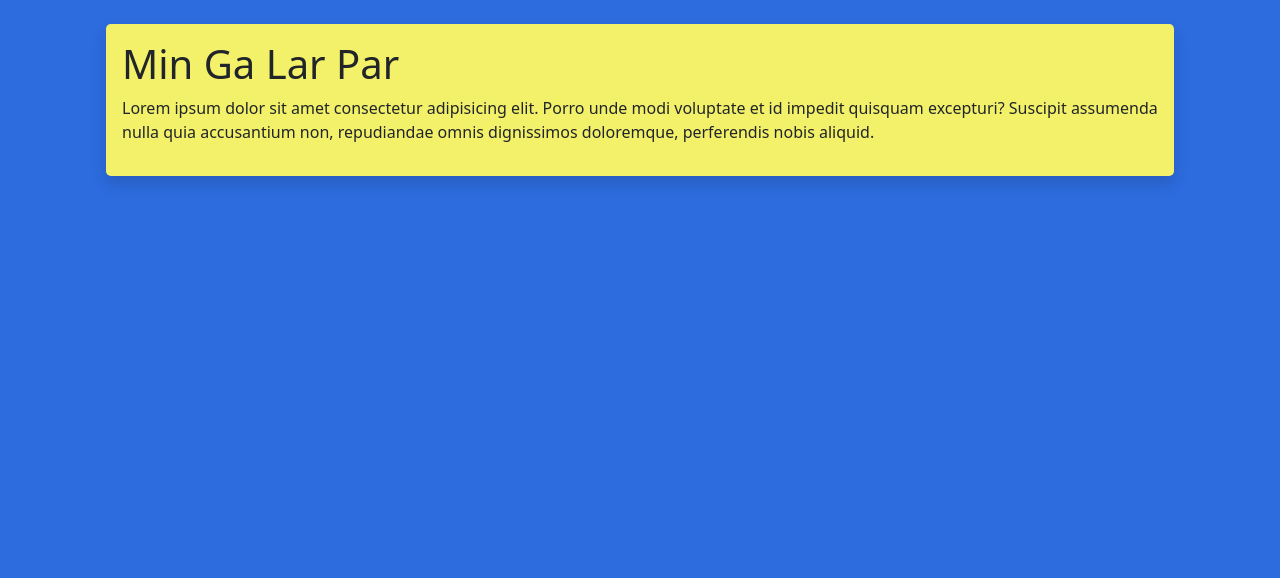
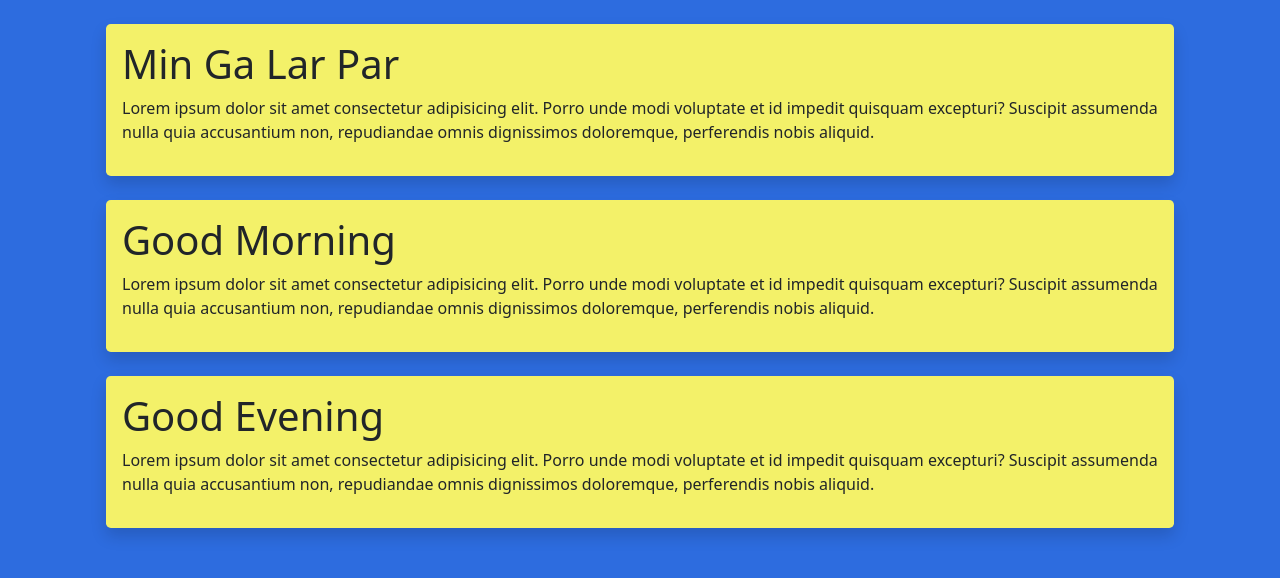
Before and after one commit to aungthuraoo2000/live-git-test, a website: page index.html in a window 1280 px wide. Drawn offline with nearby package versions, Linux system fonts and the light colour scheme.

Commit message:
html edited

```diff
--- a/index.html
+++ b/index.html
@@ -17,6 +17,22 @@
                 doloremque, perferendis nobis aliquid.
             </p>
         </div>
+        <div class=" m-4 p-3 border-2 shadow bg-1 rounded-3">
+            <h1>Good Morning</h1>
+            <p>
+                Lorem ipsum dolor sit amet consectetur adipisicing elit. Porro unde modi voluptate et id impedit
+                quisquam excepturi? Suscipit assumenda nulla quia accusantium non, repudiandae omnis dignissimos
+                doloremque, perferendis nobis aliquid.
+            </p>
+        </div>
+        <div class=" m-4 p-3 border-2 shadow bg-1 rounded-3">
+            <h1>Good Evening</h1>
+            <p>
+                Lorem ipsum dolor sit amet consectetur adipisicing elit. Porro unde modi voluptate et id impedit
+                quisquam excepturi? Suscipit assumenda nulla quia accusantium non, repudiandae omnis dignissimos
+                doloremque, perferendis nobis aliquid.
+            </p>
+        </div>
     </div>
     <script src="./node_modules/bootstrap/dist/js/bootstrap.bundle.min.js">
 
```
